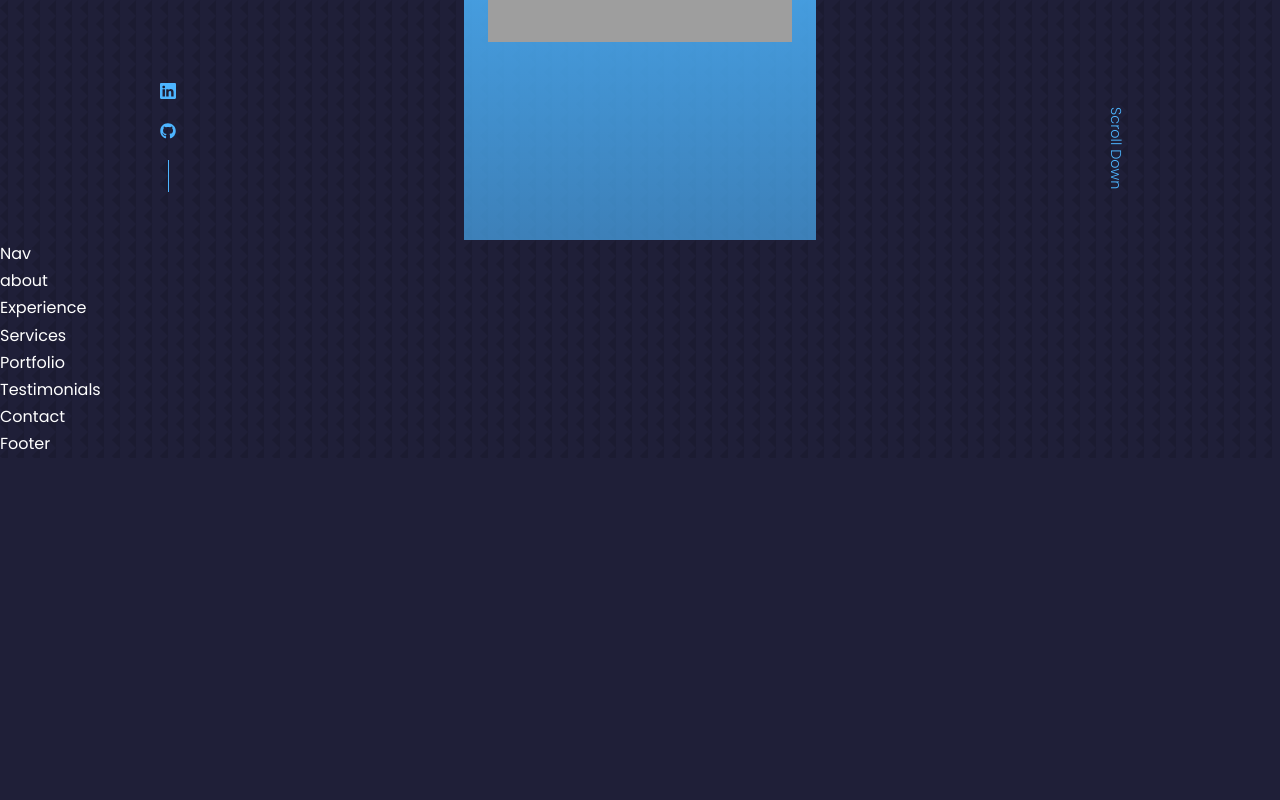
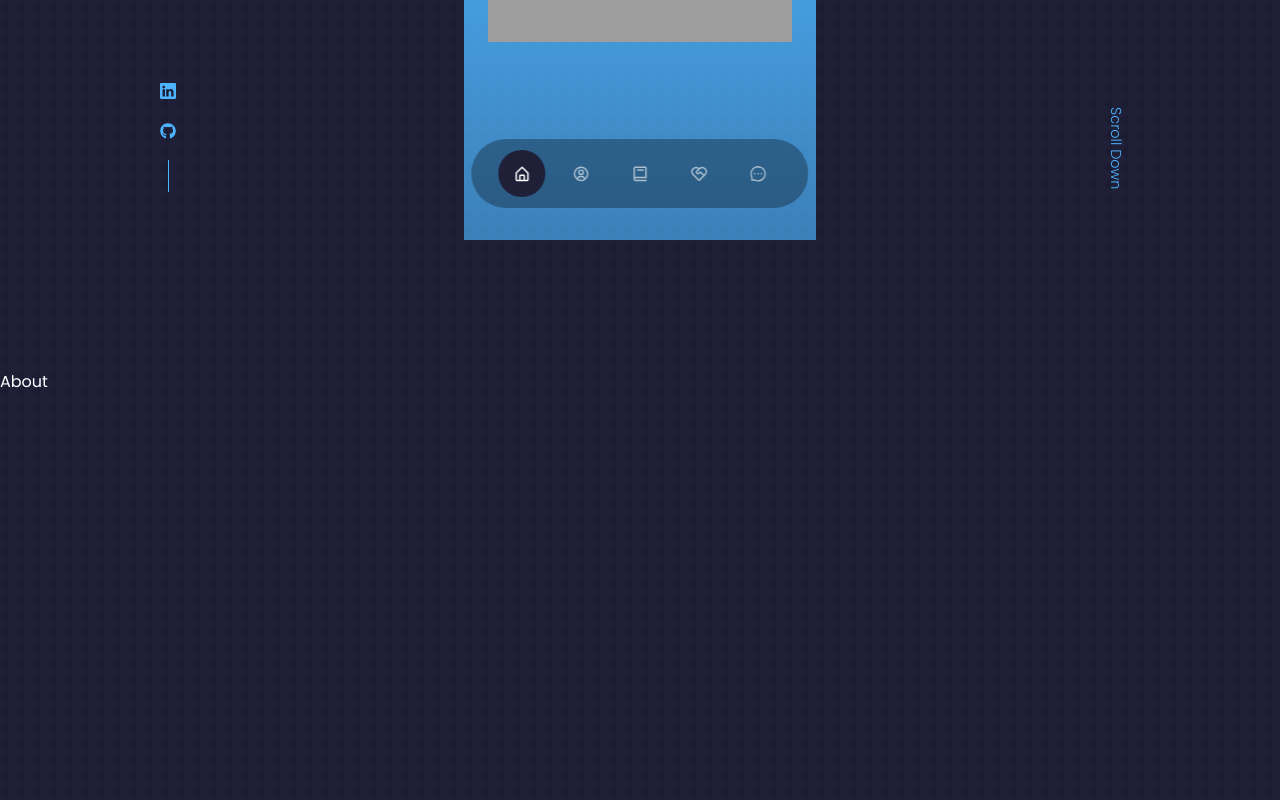
Before and after one commit to mikah-mathews/react-portfolio-website, a React (Create React App) app: page / in a window 1280 px wide. Shown: the part 560-1360 px from the top of the page. Before the commit the page ends 1018 px from the top, so only its background shows below. Built offline with nearby package versions, Linux system fonts and the light colour scheme; grey boxes are pictures that could not be loaded.

Commit message:
Add navigation bar, Update components to use sections and have id's

```diff
--- a/src/components/about/About.jsx
+++ b/src/components/about/About.jsx
@@ -3,7 +3,9 @@ import './about.css'
 
 const about = () => {
   return (
-    <div>about</div>
+    <section id='about'>
+      About
+    </section>
   )
 }
 
--- a/src/components/contact/Contact.jsx
+++ b/src/components/contact/Contact.jsx
@@ -3,7 +3,7 @@ import './contact.css'
 
 const Contact = () => {
   return (
-    <div>Contact</div>
+    <section id='contact'>Contact</section>
   )
 }
 
--- a/src/components/experience/Experience.jsx
+++ b/src/components/experience/Experience.jsx
@@ -3,7 +3,7 @@ import './experience.css'
 
 const Experience = () => {
   return (
-    <div>Experience</div>
+    <section id='experience'>Experience</section>
   )
 }
 
--- a/src/components/nav/Nav.jsx
+++ b/src/components/nav/Nav.jsx
@@ -1,9 +1,21 @@
 import React from 'react'
 import './nav.css'
+import {BiHomeAlt} from 'react-icons/bi'
+import {BiUserCircle} from 'react-icons/bi'
+import {BiBook} from 'react-icons/bi'
+import {RiServiceLine} from 'react-icons/ri'
+import {MdOutlineContactSupport} from 'react-icons/md'
+import {AiOutlineMessage} from 'react-icons/ai'
 
 const Nav = () => {
   return (
-    <div>Nav</div>
+    <nav>
+      <a href='#' className='active'><BiHomeAlt /></a>
+      <a href='#about'><BiUserCircle /></a>
+      <a href='#experience'><BiBook /></a>
+      <a href='#services'><RiServiceLine /></a>
+      <a href='#contact'><AiOutlineMessage /></a>
+    </nav>
   )
 }
 
--- a/src/components/nav/nav.css
+++ b/src/components/nav/nav.css
@@ -0,0 +1,33 @@
+nav {
+  background: rgba(0,0,0,0.3);
+  width: max-content;
+  display: block;
+  padding: 0.7rem 1.7rem;
+  z-index: 2;
+  position: fixed;
+  left: 50%;
+  transform: translateX(-50%);
+  bottom: 2rem;
+  display: flex;
+  gap: 0.8rem;
+  border-radius: 3rem;
+  backdrop-filter: blur(15px);
+}
+
+nav a {
+  background: transparent;
+  padding: 0.9rem;
+  border-radius: 50%;
+  display: flex;
+  color: var(--color-light);
+  font-size: 1.1rem;
+}
+
+nav a:hover {
+  background: rgba(0,0,0,0.3);
+}
+
+nav a.active {
+  background: var(--color-bg);
+  color: var(--color-white);
+}
--- a/src/components/portfolio/Portfolio.jsx
+++ b/src/components/portfolio/Portfolio.jsx
@@ -3,7 +3,7 @@ import './portfolio.css'
 
 const Portfolio = () => {
   return (
-    <div>Portfolio</div>
+    <section id='portfolio'>Portfolio</section>
   )
 }
 
--- a/src/components/services/Services.jsx
+++ b/src/components/services/Services.jsx
@@ -3,7 +3,7 @@ import './services.css'
 
 const Services = () => {
   return (
-    <div>Services</div>
+    <section id='services'>Services</section>
   )
 }
 
--- a/src/components/testimonials/Testimonials.jsx
+++ b/src/components/testimonials/Testimonials.jsx
@@ -3,7 +3,7 @@ import './testimonials.css'
 
 const Testimonials = () => {
   return (
-    <div>Testimonials</div>
+    <section id='testimonials'>Testimonials</section>
   )
 }
 
--- a/src/index.css
+++ b/src/index.css
@@ -58,6 +58,7 @@ h1 {
 
 section {
   margin-top: 8rem;
+  height: 100vh;
 }
 
 section > h2, section > h5 {
```
